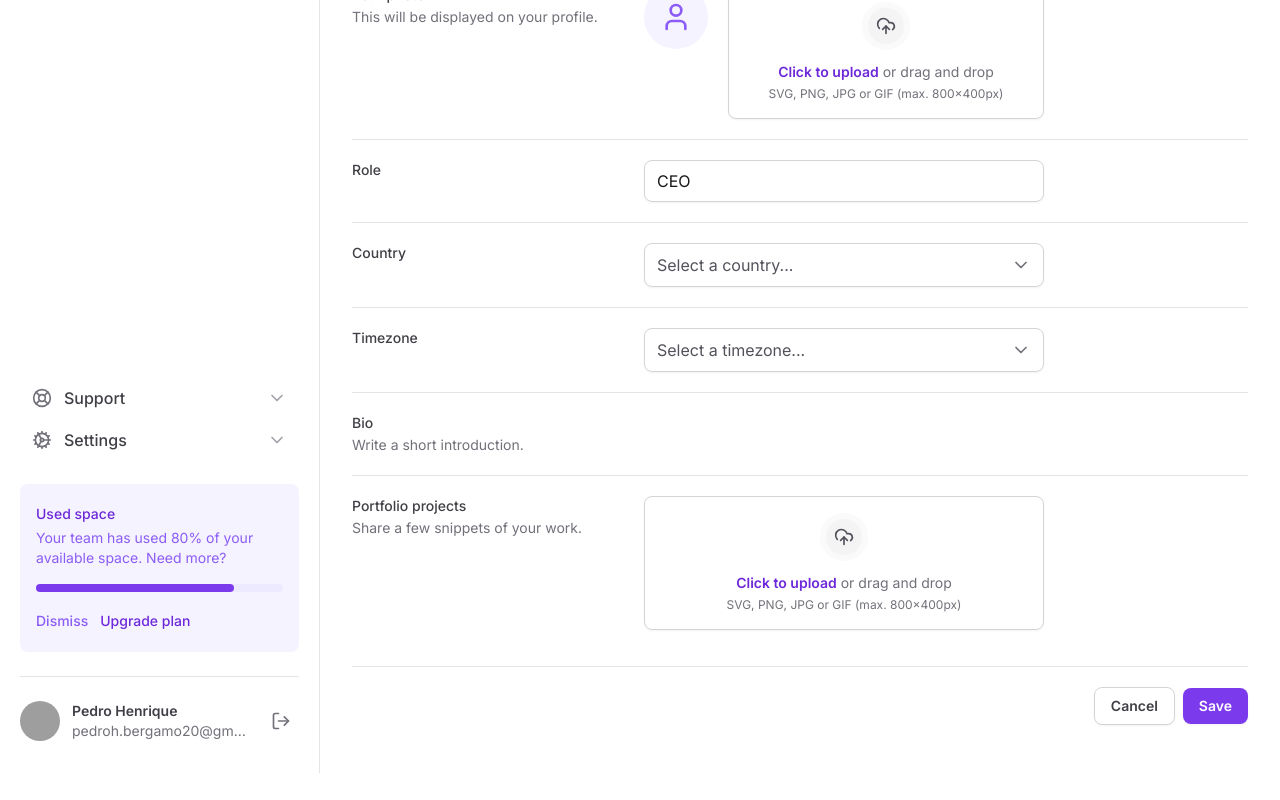
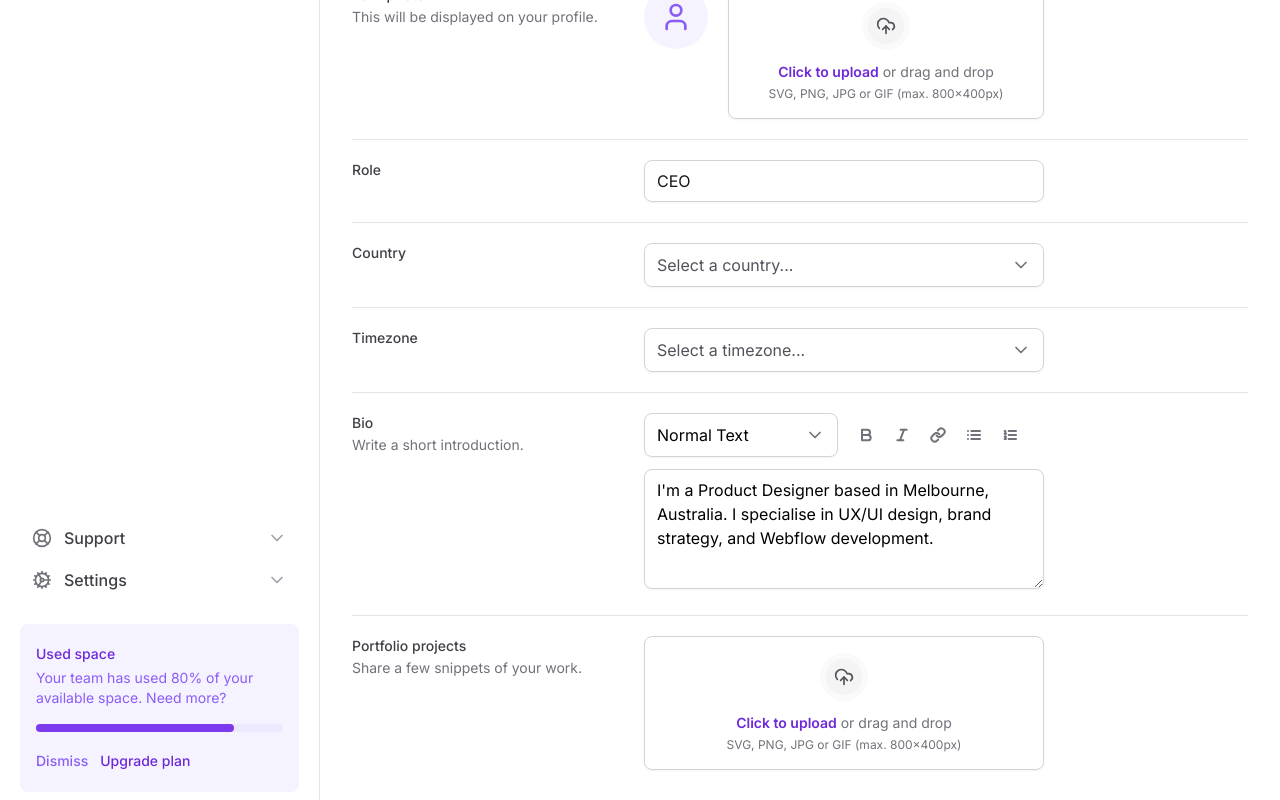
Before and after one commit to DevPedroHB/dashboard-tailwind, a Next.js app: page / in a window 1280 px wide. Shown: the part 431-1231 px from the top of the page. Before the commit the page ends 1204 px from the top, so only its background shows below. Built offline with nearby package versions, Linux system fonts and the light colour scheme; grey boxes are pictures that could not be loaded.

Commit message:
📝 feat: Textarea de Biografia

```diff
--- a/src/app/page.tsx
+++ b/src/app/page.tsx
@@ -1,8 +1,9 @@
 import { FileInput } from "@/components/Form/FileInput";
+import { Input } from "@/components/Form/Input";
 import { Select } from "@/components/Form/Select";
-import { Input } from "@/components/Input";
+import { Textarea } from "@/components/Form/Textarea";
 import { SettingsTabs } from "@/components/SettingsTabs";
-import { Mail } from "lucide-react";
+import { Bold, Italic, Link, List, ListOrdered, Mail } from "lucide-react";
 import { Metadata } from "next";
 
 export const metadata: Metadata = {
@@ -147,7 +148,53 @@
                 Write a short introduction.
               </span>
             </label>
-            <div></div>
+            <div className="space-y-3">
+              <div className="grid grid-cols-2 gap-3">
+                <Select.Root defaultValue="normal">
+                  <Select.Item value="normal" text="Normal Text" />
+                  <Select.Item value="md" text="Markdown" />
+                </Select.Root>
+                <div className="flex items-center gap-1">
+                  <button
+                    type="button"
+                    className="rounded-md p-2 hover:bg-zinc-50"
+                  >
+                    <Bold className="h-4 w-4 text-zinc-500" strokeWidth="3" />
+                  </button>
+                  <button
+                    type="button"
+                    className="rounded-md p-2 hover:bg-zinc-50"
+                  >
+                    <Italic className="h-4 w-4 text-zinc-500" strokeWidth="3" />
+                  </button>
+                  <button
+                    type="button"
+                    className="rounded-md p-2 hover:bg-zinc-50"
+                  >
+                    <Link className="h-4 w-4 text-zinc-500" strokeWidth="3" />
+                  </button>
+                  <button
+                    type="button"
+                    className="rounded-md p-2 hover:bg-zinc-50"
+                  >
+                    <List className="h-4 w-4 text-zinc-500" strokeWidth="3" />
+                  </button>
+                  <button
+                    type="button"
+                    className="rounded-md p-2 hover:bg-zinc-50"
+                  >
+                    <ListOrdered
+                      className="h-4 w-4 text-zinc-500"
+                      strokeWidth="3"
+                    />
+                  </button>
+                </div>
+              </div>
+              <Textarea
+                id="bio"
+                defaultValue="I'm a Product Designer based in Melbourne, Australia. I specialise in UX/UI design, brand strategy, and Webflow development."
+              />
+            </div>
           </div>
           <div className="grid grid-cols-from gap-3 pt-5">
             <label
--- a/src/components/Form/Select/SelectRoot.tsx
+++ b/src/components/Form/Select/SelectRoot.tsx
@@ -5,7 +5,7 @@
 import { ReactNode } from "react";
 
 interface ISelectRoot extends Select.SelectProps {
-  placeholder: string;
+  placeholder?: string;
   children: ReactNode;
 }
 
@@ -23,7 +23,7 @@
           side="bottom"
           position="popper"
           sideOffset={8}
-          className="z-10 w-[--radix-select-trigger-width] overflow-hidden rounded-lg border border-zinc-200 bg-white"
+          className="z-10 w-[--radix-select-trigger-width] overflow-hidden rounded-lg border border-zinc-200 bg-white shadow-sm"
         >
           <Select.Viewport>{children}</Select.Viewport>
         </Select.Content>
--- /dev/null
+++ b/src/components/Form/Textarea.tsx
@@ -0,0 +1,12 @@
+import { ComponentProps } from "react";
+
+interface ITextarea extends ComponentProps<"textarea"> {}
+
+export function Textarea({ ...props }: ITextarea) {
+  return (
+    <textarea
+      className="min-h-[7.5rem] w-full resize-y rounded-lg border border-zinc-300 px-3 py-2 shadow-sm"
+      {...props}
+    />
+  );
+}
--- a/src/components/Sidebar/index.tsx
+++ b/src/components/Sidebar/index.tsx
@@ -9,7 +9,7 @@
   SquareStack,
   Users,
 } from "lucide-react";
-import { Input } from "../Input";
+import { Input } from "../Form/Input";
 import { Logo } from "./Logo";
 import { NavItem } from "./NavItem";
 import { Profile } from "./Profile";
```
Also changed, not shown: src/components/Form/Input/InputControl.tsx (renamed from src/components/Input/InputControl.tsx), src/components/Form/Input/InputPrefix.tsx (renamed from src/components/Input/InputPrefix.tsx), src/components/Form/Input/InputRoot.tsx (renamed from src/components/Input/InputRoot.tsx), src/components/Form/Input/index.tsx (renamed from src/components/Input/index.tsx).
